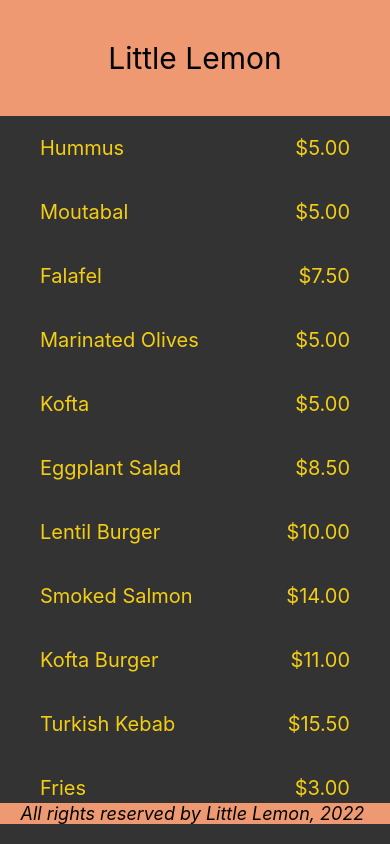
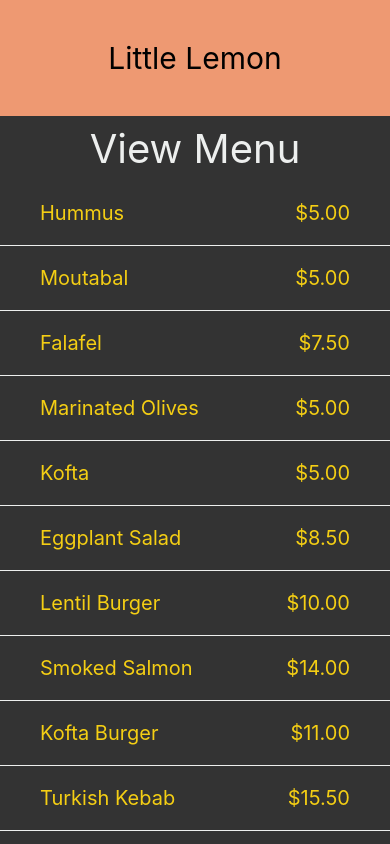
Before and after one commit to johnlundy94/practice, a React Native app: screen / in a window 390 px wide. Built offline with nearby package versions, Linux system fonts and the light colour scheme.

Commit message:
flatlist

```diff
--- a/App.js
+++ b/App.js
@@ -1,7 +1,6 @@
 import * as React from "react";
 import { View, Text, StyleSheet } from "react-native";
 import LittleLemonHeader from "./components/LittleLemonHeader";
-import Footer from "./components/Footer";
 import MenuItems from "./components/MenuItems";
 
 export default function App() {
@@ -10,9 +9,6 @@
       <View style={styles.container}>
         <LittleLemonHeader />
         <MenuItems />
-      </View>
-      <View style={styles.footerContainer}>
-        <Footer />
       </View>
     </>
   );
--- a/components/Footer.js
+++ /dev/null
@@ -1,25 +0,0 @@
-import * as React from "react";
-import { View, Text, StyleSheet } from "react-native";
-
-export default function Footer() {
-  return (
-    <View style={styles.container}>
-      <Text style={styles.footerText}>
-        All rights reserved by Little Lemon, 2022{" "}
-      </Text>
-    </View>
-  );
-}
-
-const styles = StyleSheet.create({
-  container: {
-    backgroundColor: "#EE9972",
-    marginBottom: 20,
-  },
-  footerText: {
-    fontSize: 18,
-    color: "black",
-    textAlign: "center",
-    fontStyle: "italic",
-  },
-});
--- a/components/MenuItems.js
+++ b/components/MenuItems.js
@@ -26,6 +26,16 @@
   { name: "Panna Cotta", price: "$5.00", id: "21V" },
 ];
 
+const Separator = () => <View style={menuStyles.separator} />;
+
+const Header = () => <Text style={menuStyles.headerText}>View Menu</Text>;
+
+const Footer = () => {
+  <Text style={menuStyles.footerText}>
+    All Rights Reserved By John Lundy 2024
+  </Text>;
+};
+
 const Item = ({ name, price }) => (
   <View style={menuStyles.innerContainer}>
     <Text style={menuStyles.itemText}>{name}</Text>
@@ -42,6 +52,9 @@
         data={menuItemsToDisplay}
         keyExtractor={(item) => item.id}
         renderItem={renderItem}
+        ItemSeparatorComponent={Separator}
+        ListHeaderComponent={Header}
+        ListFooterComponent={Footer}
       ></FlatList>
     </View>
   );
@@ -61,6 +74,24 @@
     color: "#F4CE14",
     fontSize: 20,
   },
+  headerText: {
+    color: "#EDEFEE",
+    fontSize: 40,
+    paddingVertical: 8,
+    flexWrap: "wrap",
+    textAlign: "center",
+  },
+  separator: {
+    borderBottomWidth: 1,
+    borderColor: "#EDEFEE",
+  },
+  footerText: {
+    flexWrap: "wrap",
+    fontSize: 18,
+    color: "white",
+    textAlign: "center",
+    fontStyle: "italic",
+  },
 });
 
 export default MenuItems;
```
